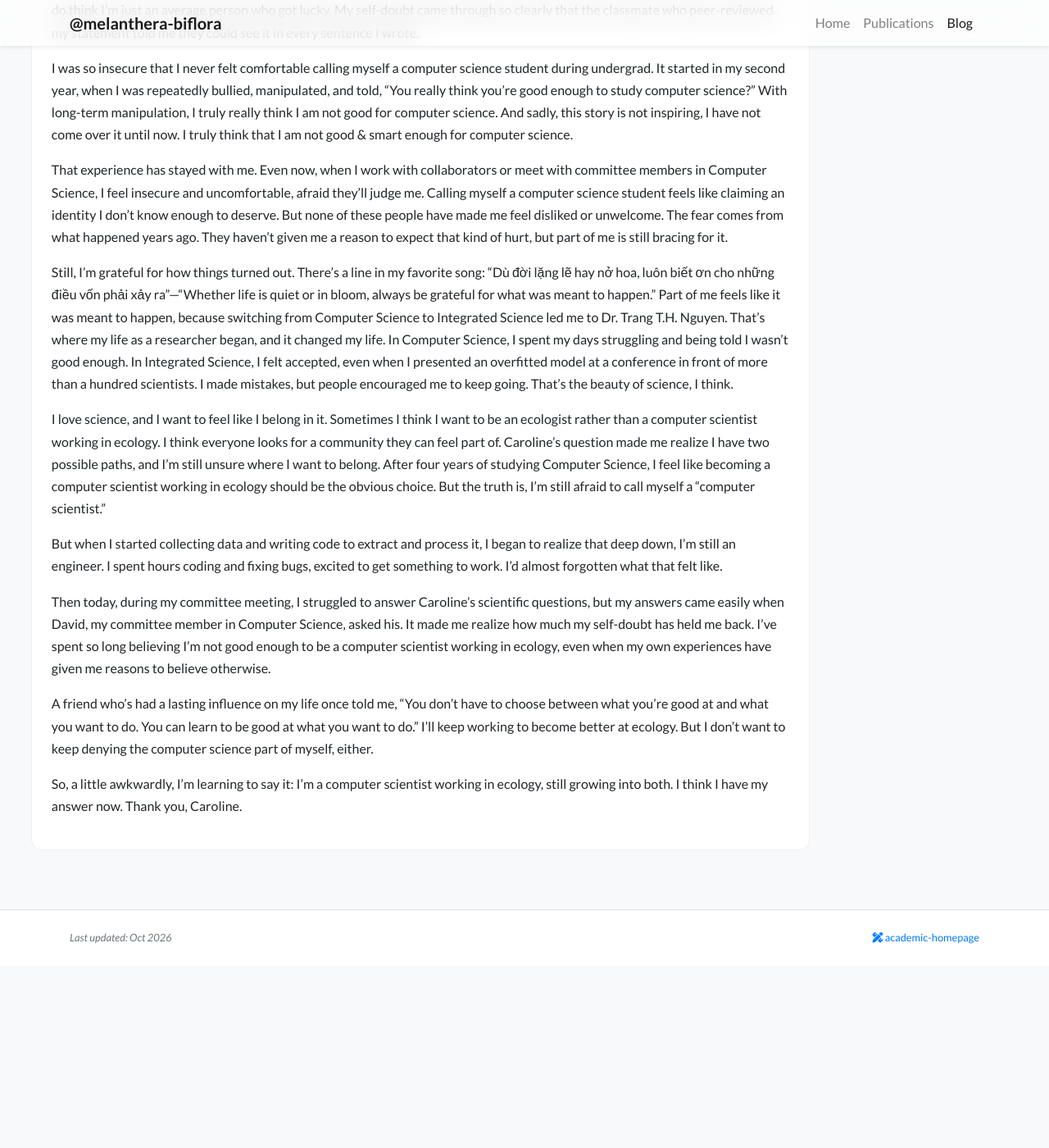
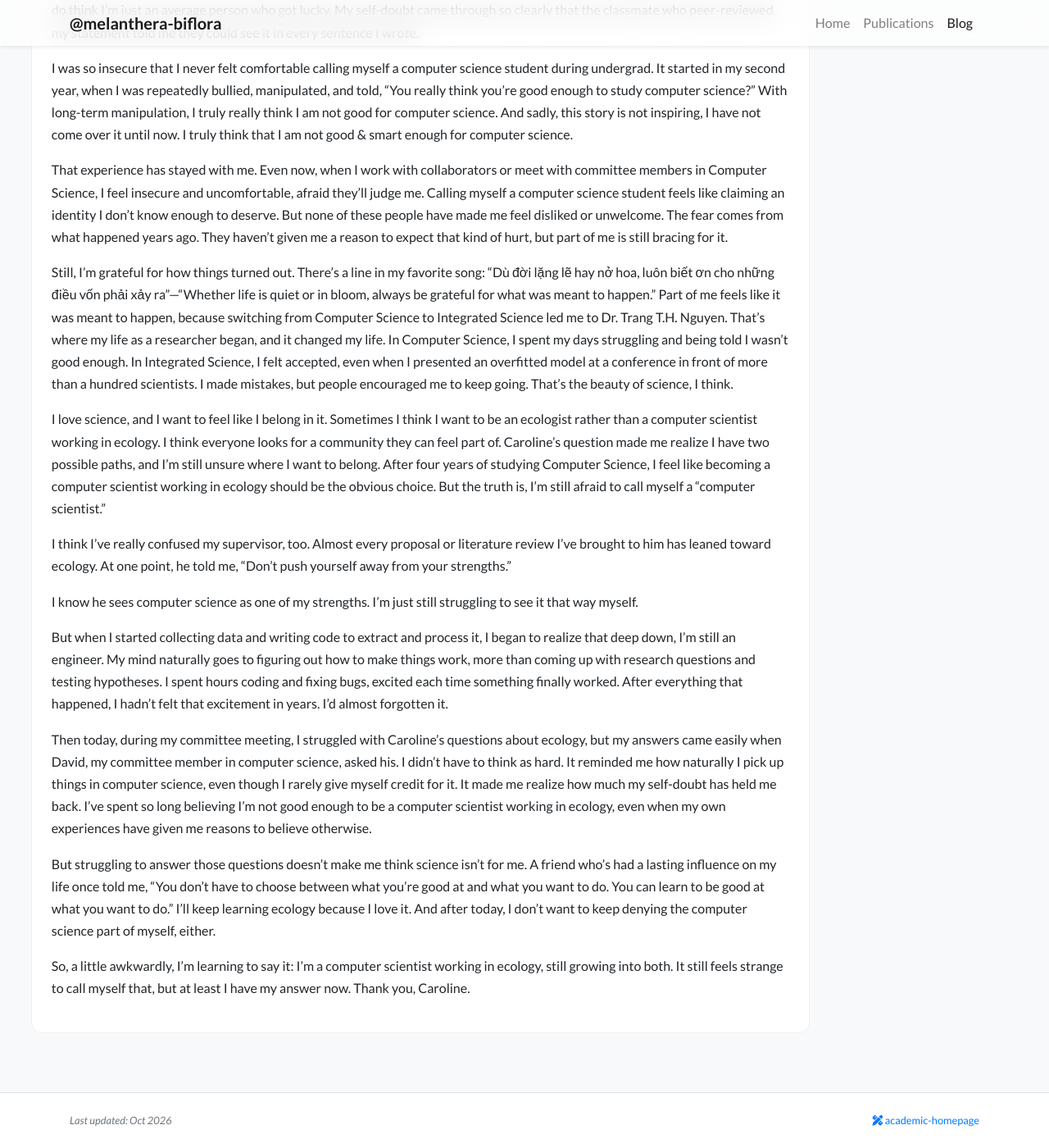
Before and after one commit to melanthera-biflora/melanthera-biflora.github.io, a Jekyll site: the page built from _posts/2026-10-21-blog-post-1.md, in a window 1280 px wide and 1400 px high, scrolled down 449 px. Shown: the whole window at 82% size. Built offline with Jekyll 4.4.1, drawn with Linux system fonts in a browser that asks for light colours; nearby versions of some CDN libraries; a style sheet for code colours, icons or effects is not loaded; before the commit the page ends 1627 px from its top, so only the background shows below that.

Commit message:
Refine narrative on identity in science and ecology
Revised reflections on identity as a computer scientist and ecologist, emphasizing the journey of self-acceptance and the integration of both fields.

```diff
--- a/_posts/2026-10-21-blog-post-1.md
+++ b/_posts/2026-10-21-blog-post-1.md
@@ -24,10 +24,14 @@ Still, I’m grateful for how things turned out. There’s a line in my favorite
 
 I love science, and I want to feel like I belong in it. Sometimes I think I want to be an ecologist rather than a computer scientist working in ecology. I think everyone looks for a community they can feel part of. Caroline’s question made me realize I have two possible paths, and I’m still unsure where I want to belong. After four years of studying Computer Science, I feel like becoming a computer scientist working in ecology should be the obvious choice. But the truth is, I’m still afraid to call myself a “computer scientist.”
 
-But when I started collecting data and writing code to extract and process it, I began to realize that deep down, I’m still an engineer. I spent hours coding and fixing bugs, excited to get something to work. I’d almost forgotten what that felt like.
+I think I’ve really confused my supervisor, too. Almost every proposal or literature review I’ve brought to him has leaned toward ecology. At one point, he told me, “Don’t push yourself away from your strengths.”
 
-Then today, during my committee meeting, I struggled to answer Caroline’s scientific questions, but my answers came easily when David, my committee member in Computer Science, asked his. It made me realize how much my self-doubt has held me back. I’ve spent so long believing I’m not good enough to be a computer scientist working in ecology, even when my own experiences have given me reasons to believe otherwise.
+I know he sees computer science as one of my strengths. I’m just still struggling to see it that way myself.
 
-A friend who’s had a lasting influence on my life once told me, “You don’t have to choose between what you’re good at and what you want to do. You can learn to be good at what you want to do.” I’ll keep working to become better at ecology. But I don’t want to keep denying the computer science part of myself, either.
+But when I started collecting data and writing code to extract and process it, I began to realize that deep down, I’m still an engineer. My mind naturally goes to figuring out how to make things work, more than coming up with research questions and testing hypotheses. I spent hours coding and fixing bugs, excited each time something finally worked. After everything that happened, I hadn’t felt that excitement in years. I’d almost forgotten it.
 
-So, a little awkwardly, I’m learning to say it: I’m a computer scientist working in ecology, still growing into both. I think I have my answer now. Thank you, Caroline.
+Then today, during my committee meeting, I struggled with Caroline’s questions about ecology, but my answers came easily when David, my committee member in computer science, asked his. I didn’t have to think as hard. It reminded me how naturally I pick up things in computer science, even though I rarely give myself credit for it. It made me realize how much my self-doubt has held me back. I’ve spent so long believing I’m not good enough to be a computer scientist working in ecology, even when my own experiences have given me reasons to believe otherwise.
+
+But struggling to answer those questions doesn’t make me think science isn’t for me. A friend who’s had a lasting influence on my life once told me, “You don’t have to choose between what you’re good at and what you want to do. You can learn to be good at what you want to do.” I’ll keep learning ecology because I love it. And after today, I don’t want to keep denying the computer science part of myself, either.
+
+So, a little awkwardly, I’m learning to say it: I’m a computer scientist working in ecology, still growing into both. It still feels strange to call myself that, but at least I have my answer now. Thank you, Caroline.
```
